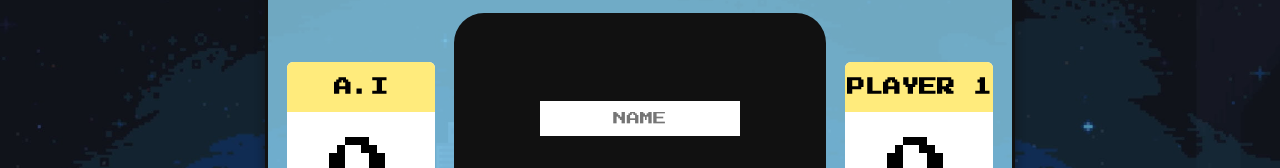
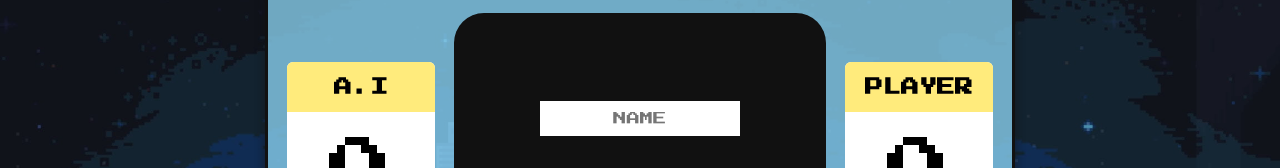
Before and after one commit to dev-mohieb/Rock-Paper-Scissors, a plain HTML site: page index.html in a window 1280 px wide. Shown: the part 166-334 px from the top of the page. Drawn offline with Linux system fonts and the light colour scheme; a web font is replaced by a local one.

Commit message:
Update index.html

```diff
--- a/index.html
+++ b/index.html
@@ -44,7 +44,7 @@
             </section>
             <section class="score-board">
                 <article class="name-banner">
-                <h2 id="player-name">PLAYER 1</h2>
+                <h2 id="player-name">PLAYER</h2>
                 </article>
                 <article class="score-banner">
                     <p id="player-score">0</p>
```
